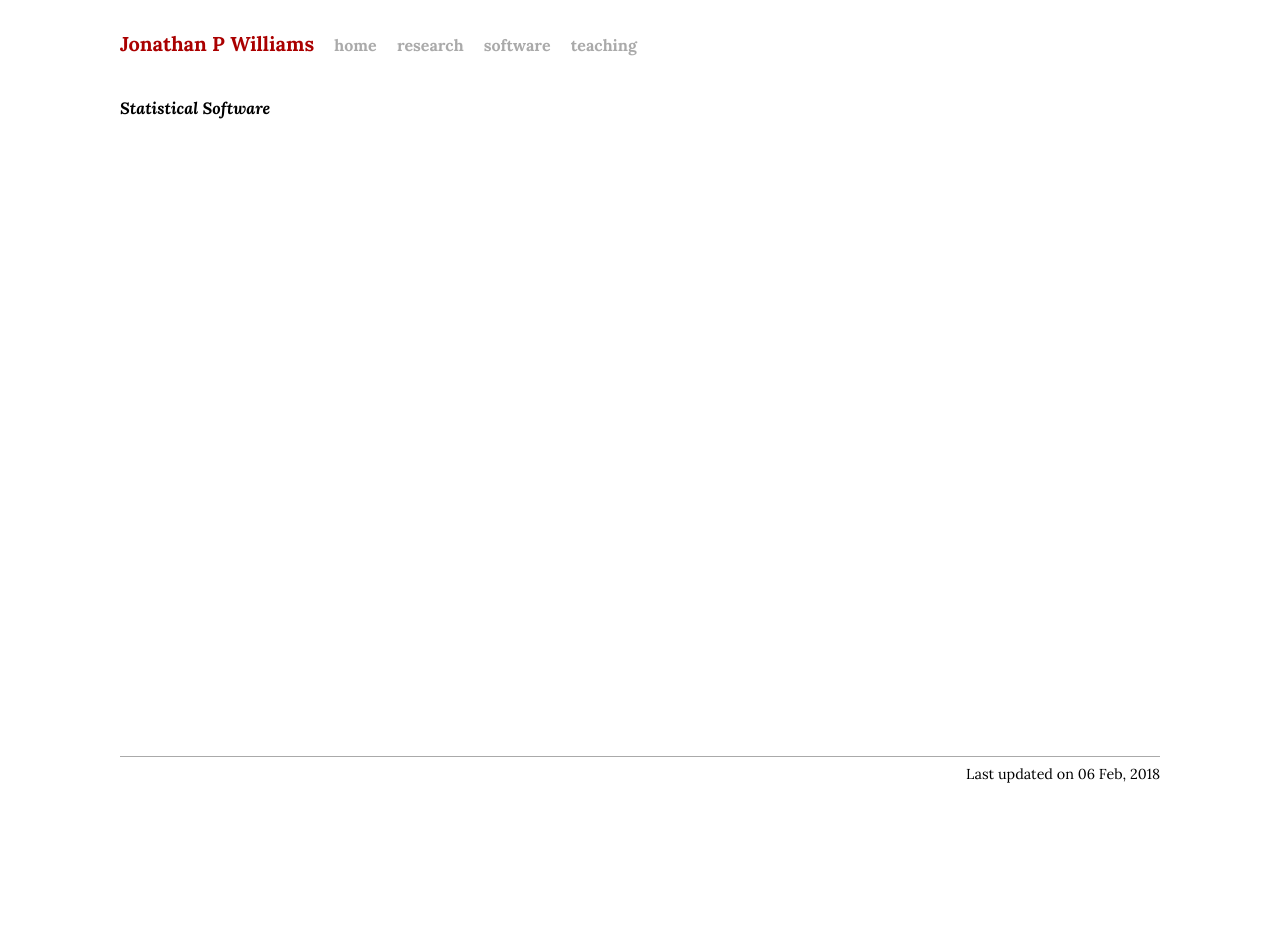
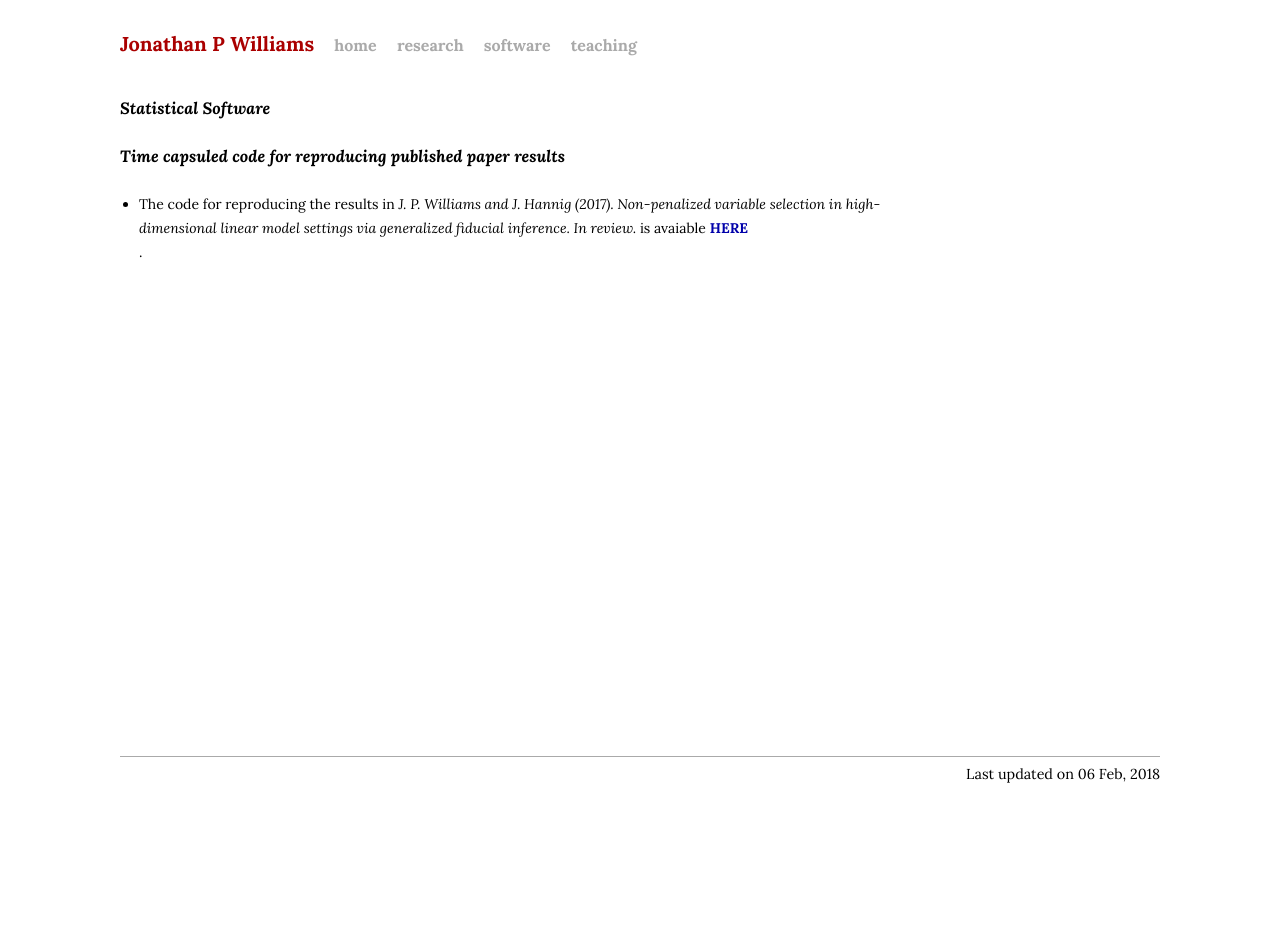
Before and after one commit to jonathanpw/jonathanpw.github.io, a Jekyll site: the page built from software.html, in a window 1280 px wide. Built offline with Jekyll 4.4.1, drawn with Linux system fonts in a browser that asks for light colours.

Commit message:
new code

```diff
--- a/research.html
+++ b/research.html
@@ -10,7 +10,7 @@ title: Jonathan P Williams | Research
 <br>
 <ul>
     <li> J. P. Williams and C. B. Storlie (2017). A Bayesian approach to multi-state modeling: application to dementia progression. <i>In preparation</i>.</li>
-    <li> <a href="https://arxiv.org/pdf/1702.07283.pdf"> J. P. Williams and J. Hannig (2017). Non-penalized variable selection in high-dimensional linear model settings via generalized fiducial inference. <i>Submitted</i>. </a></li>
+    <li> <a href="https://arxiv.org/pdf/1702.07283.pdf"> J. P. Williams and J. Hannig (2017). Non-penalized variable selection in high-dimensional linear model settings via generalized fiducial inference. <i>In review</i>. </a></li>
 	<li> <a href="http://proceedings.mlr.press/v44/Williams2015.pdf"> J. P. Williams and Y. Lu (2015). Covariance Selection in the Linear Mixed Effect Model. <i>Journal of Machine Learning Research: Workshop and Conference Proceedings</i> 44 277-291. </a></li>
 </ul>
 <br>
--- a/software.html
+++ b/software.html
@@ -4,3 +4,13 @@ title: Jonathan P Williams | Software
 ---
 <h3><i>Statistical Software</i></h3>
 <br>
+
+
+
+
+
+<h3><i>Time capsuled code for reproducing published paper results</i></h3>
+<br>
+<ul>
+
+<li> The code for reproducing the results in <i>J. P. Williams and J. Hannig (2017). Non-penalized variable selection in high-dimensional linear model settings via generalized fiducial inference. In review.</i> is avaiable <a href="/assets/TimeCapsule_Code.tar.gz"><b>HERE</b></a> </li>.
```
Also changed, not shown: 1 other file.
